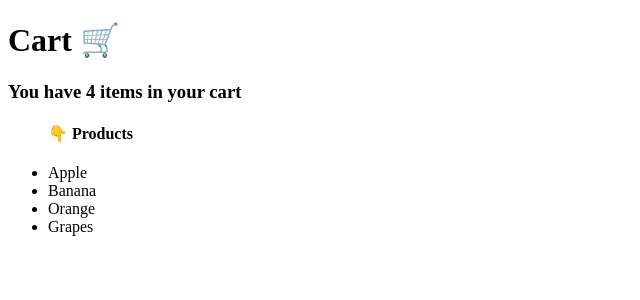
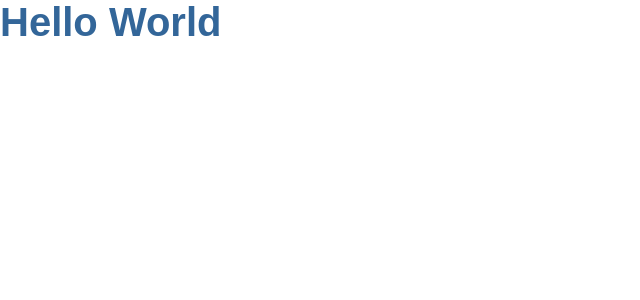
Before and after one commit to ykumarb/React, a React (Create React App) app in the folder myapp/: page / in a window 1280 px wide. Shown: the top 300 px of the page, without its empty margins (0-640 px from the left). Built offline with nearby package versions, Linux system fonts and the light colour scheme.

Commit message:
Committing the code learnt in react course
CL:
	1. How to style react components.
	2. Different type of styling
	3. Inline/external/using css

```diff
--- a/myapp/src/App.js
+++ b/myapp/src/App.js
@@ -228,30 +228,72 @@
 //   )
 // }
 
-const Cart = () => {
-  const items = ["Apple", "Banana", "Orange", "Grapes"];
+// const Cart = () => {
+//   const items = ["Apple", "Banana", "Orange", "Grapes"];
 
-  return (
-    <>
-    <h1>Cart 🛒</h1>
-    {items.length > 0 && <h3>You have {items.length} items in your cart</h3>}
-    <ul>
-      <h4>👇 Products</h4>
-      {items.map(item => (
-        <li key={Math.random() * 10}>
-          {item}
-        </li>
-      ))}
-    </ul>
-    </>
-  );
-};
+//   return (
+//     <>
+//     <h1>Cart 🛒</h1>
+//     {items.length > 0 && <h3>You have {items.length} items in your cart</h3>}
+//     <ul>
+//       <h4>👇 Products</h4>
+//       {items.map(item => (
+//         <li key={Math.random() * 10}>
+//           {item}
+//         </li>
+//       ))}
+//     </ul>
+//     </>
+//   );
+// };
 
+// function App() {
+//   return (
+//     <>
+//     <Cart/>
+//     </>
+//   );
+// };
+
+//-------------------------Style Component-----------------------------------
+
+
+// function App() {
+
+//   const differentStyles = {
+//     color: "white",
+//     backgroundColor: "crimson",
+//     padding: "10px",
+//     borderRadius: "10px"
+//   }
+//   return(
+//     <>
+//       {/* Inline styling */}
+//       <h1 style={{color: "White", backgroundColor: "Crimson"}}>
+//         This is Yupindra Kumar Balaji
+//       </h1>
+//       {/* External styling */}
+//       <h1 style={{color: differentStyles.color, backgroundColor: differentStyles.backgroundColor, padding: differentStyles.padding, borderRadius: differentStyles.borderRadius}}>
+//         This is Yupindra Kumar Balaji
+//       </h1>
+//       {/* External styling */}
+//       <h1 style={{...differentStyles}}>
+//         This is Yupindra Kumar Balaji
+//       </h1>
+//       {/* External styling */}
+//       <h1 style={differentStyles}>
+//         This is Yupindra Kumar Balaji
+//       </h1>
+//     </>
+//   )
+// }
+
+import "./index.css";
 function App() {
   return (
     <>
-    <Cart/>
+      <h1>Hello World</h1>
     </>
   );
-};
+}
 export default App;
--- /dev/null
+++ b/myapp/src/index.css
@@ -0,0 +1,11 @@
+* {
+    padding: auto;
+    margin: auto;
+    box-sizing: border-box;
+}
+
+h1 {
+  color: #369;
+  font-family: Arial, Helvetica, sans-serif;
+  font-size: 250%;
+}
```
